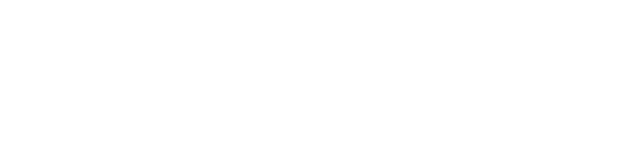
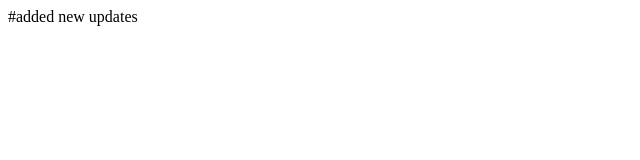
Before and after one commit to Deepesh70/Zomato_landing_page, a plain HTML site: page index.html in a window 1280 px wide. Shown: the whole page, without its empty margins (0-640 px from the left). Drawn offline with Linux system fonts and the light colour scheme.

```diff
--- a/index.html
+++ b/index.html
@@ -7,6 +7,6 @@
     <title>Document</title>
 </head>
 <body>
-
+    #added new updates
 </body>
 </html>
```
